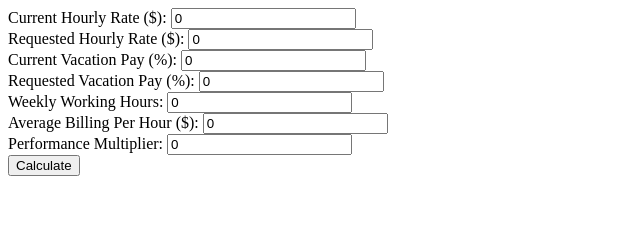
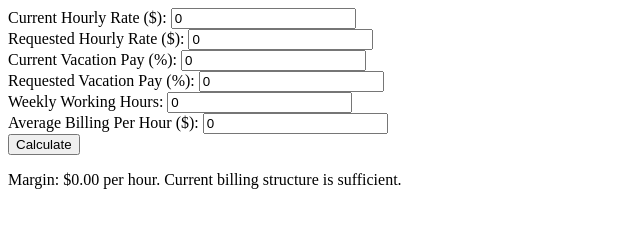
Before and after one commit to Rainvillegithub/Employee-Production-Calculator, a plain HTML site: page index.html in a window 1280 px wide. Both pictures are taken after a click on the button "Calculate". Shown: the whole page, without its empty margins (0-640 px from the left). Drawn offline with Linux system fonts and the light colour scheme.

Commit message:
index.html

```diff
--- a/index.html
+++ b/index.html
@@ -17,9 +17,6 @@
   <label for="avgBillingPerHour">Average Billing Per Hour ($):</label>
   <input type="number" id="avgBillingPerHour" name="avgBillingPerHour" value="0"><br>
 
-  <label for="multiplier">Performance Multiplier:</label>
-  <input type="number" id="multiplier" name="multiplier" value="0"><br>
-
   <button type="button" onclick="calculatePay()">Calculate</button>
 </form>
 
@@ -30,8 +27,28 @@
     const hourlyRate = parseFloat(document.getElementById('hourlyRate').value) || 0;
     const requestedRate = parseFloat(document.getElementById('requestedRate').value) || 0;
     const currentVacation = parseFloat(document.getElementById('currentVacation').value) / 100 || 0;
-    const requestedVacation = parseFloat(document.g
+    const requestedVacation = parseFloat(document.getElementById('requestedVacation').value) / 100 || 0;
+    const avgBillingPerHour = parseFloat(document.getElementById('avgBillingPerHour').value) || 0;
 
+    const multiplier = 3; // Fixed performance multiplier
+
+    const currentVacationPay = hourlyRate * currentVacation;
+    const newVacationPay = requestedRate * requestedVacation;
+
+    const totalCurrentHourlyComp = hourlyRate + currentVacationPay;
+    const totalNewHourlyComp = requestedRate + newVacationPay;
+
+    const requiredBillingsPerHour = totalNewHourlyComp * multiplier;
+
+    let result = '';
+
+    if (requiredBillingsPerHour > avgBillingPerHour) {
+      const shortfall = requiredBillingsPerHour - avgBillingPerHour;
+      result = `Shortfall: $${shortfall.toFixed(2)} per hour. Consider increasing average billings or adjusting the pay structure.`;
+    } else {
+      const margin = avgBillingPerHour - requiredBillingsPerHour;
+      result = `Margin: $${margin.toFixed(2)} per hour. Current billing structure is sufficient.`;
+    }
 
     document.getElementById('result').innerText = result;
   }
```
